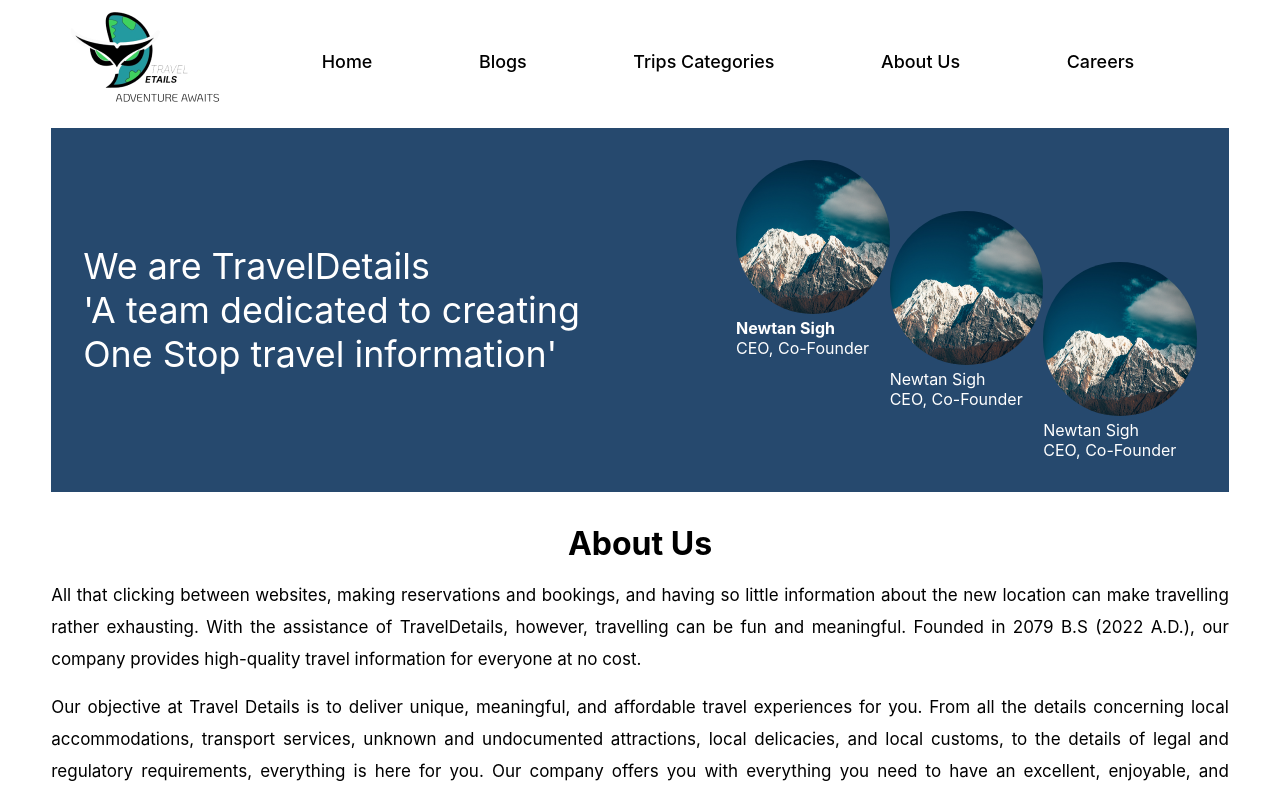
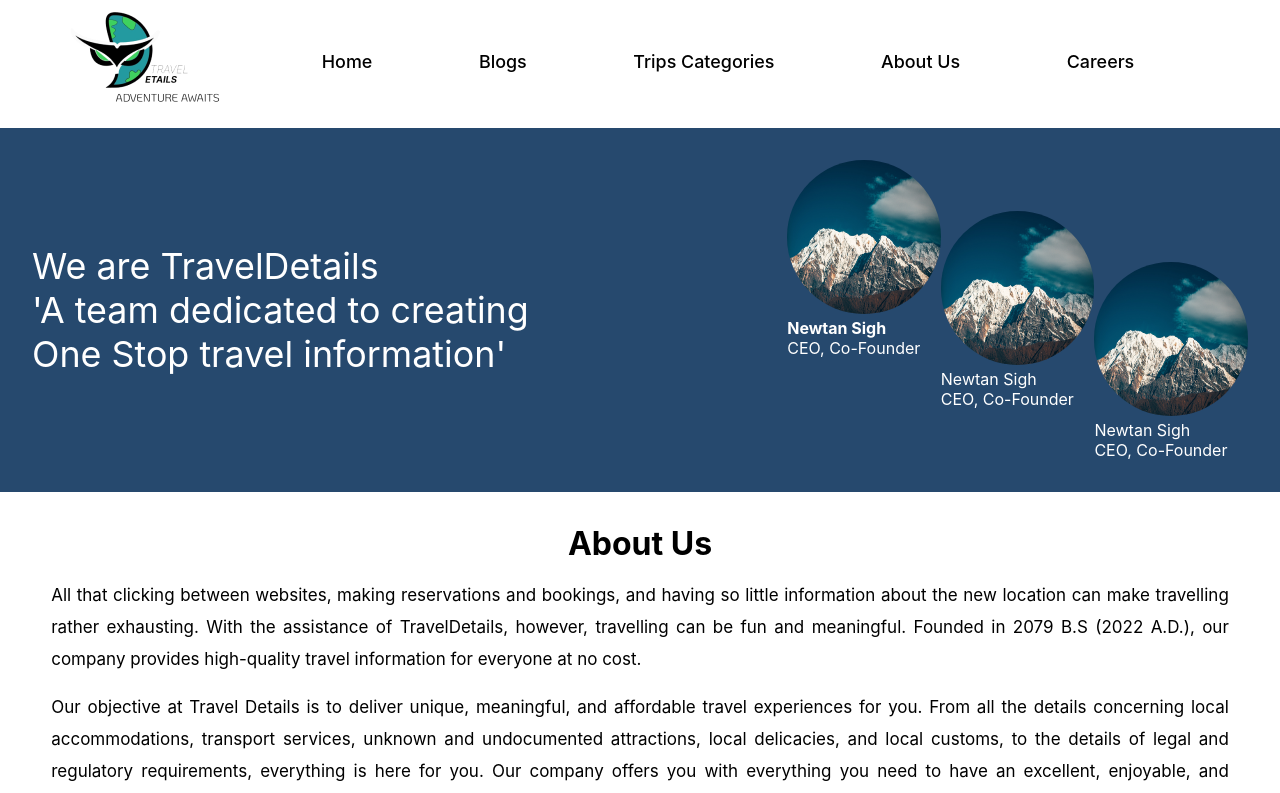
Before and after one commit to sauravsvt/traveldetails, a React (Create React App) app: page /about in a window 1280 px wide. Shown: the top 793 px of the page. Built offline with nearby package versions, Linux system fonts and the light colour scheme.

Commit message:
somechange

```diff
--- a/src/Pages/AboutUs.css
+++ b/src/Pages/AboutUs.css
@@ -3,7 +3,6 @@
 }
 
 .contact-header{
-    margin: 0 4%;
     padding: 2rem;
     background-color: rgba(15, 54, 95, 0.9);
     display: grid;
```
